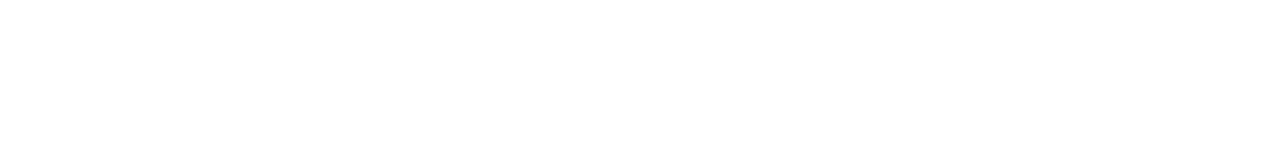
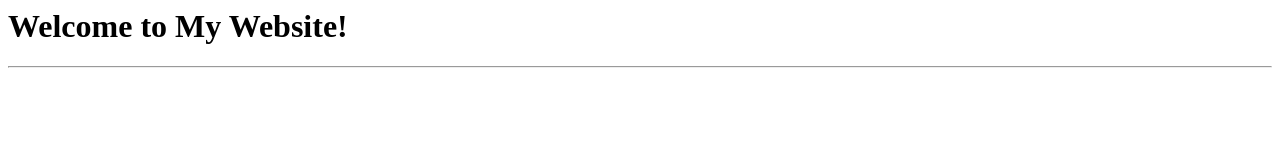
Before and after one commit to Roopaust/test, a plain HTML site: page index.html in a window 1280 px wide. Drawn offline with Linux system fonts and the light colour scheme.

Commit message:
Update index.html

```diff
--- a/index.html
+++ b/index.html
@@ -1,15 +1,6 @@
-<!-- TODO 1: Create the HTML Boilerplate -->
 
-<!-- TODO 2: Add Your previous projects' HTML into the public folder -->
+<h1>Welcome to My Website!</h1>
+<!-- Add an image of yourself that links to the about page -->
 
-<!-- TODO 3: Take screenshots of your project previews and add the images to the images folder -->
-
-<!-- TODO 4: Add titles/subtitles etc. -->
-
-<!-- TODO 5: Add a link to the project pages -->
-
-<!-- TODO 6: Add images to show the project previews
-HINT for TODO 6: You can use the height attribute set to 200 to make the image smaller:
-https://developer.mozilla.org/en-US/docs/Web/HTML/Element/img#attr-height -->
-
-<!-- TODO 7: Add the Contact Me and About Me page links -->
+<hr />
+<!-- Add a link to your contact me page here -->
```
